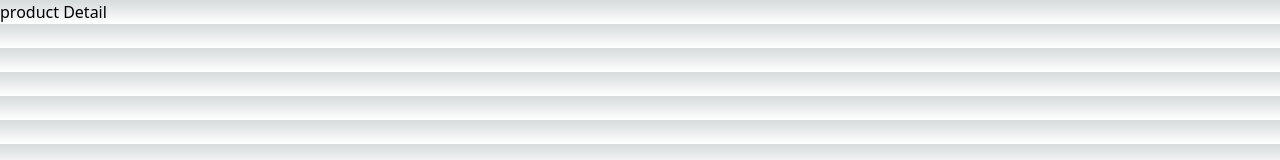
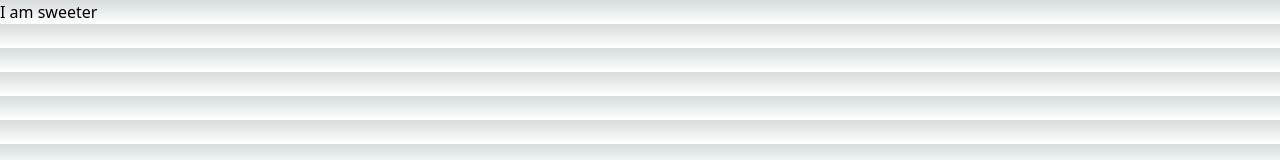
Before and after one commit to negarsarani/nextjs.example, a Next.js app in the folder my-app/: page /product/sweater in a window 1280 px wide. Shown: the top 160 px of the page. Built offline with nearby package versions, Linux system fonts and the light colour scheme.

Commit message:
dynamic nested router

```diff
--- a/my-app/pages/product/[id].jsx
+++ b/my-app/pages/product/[id].jsx
@@ -1,4 +1,7 @@
+import { useRouter } from 'next/router';
 function ProductDetail(params) {
-  return <div>product Detail</div>;
+  const router = useRouter();
+  const productId = router.query.id;
+  return <div>product Detail {productId}</div>;
 }
 export default ProductDetail;
--- /dev/null
+++ b/my-app/pages/product/sweater.jsx
@@ -0,0 +1,4 @@
+function Sweet(params) {
+  return <div>I am sweeter</div>;
+}
+export default Sweet;
```
